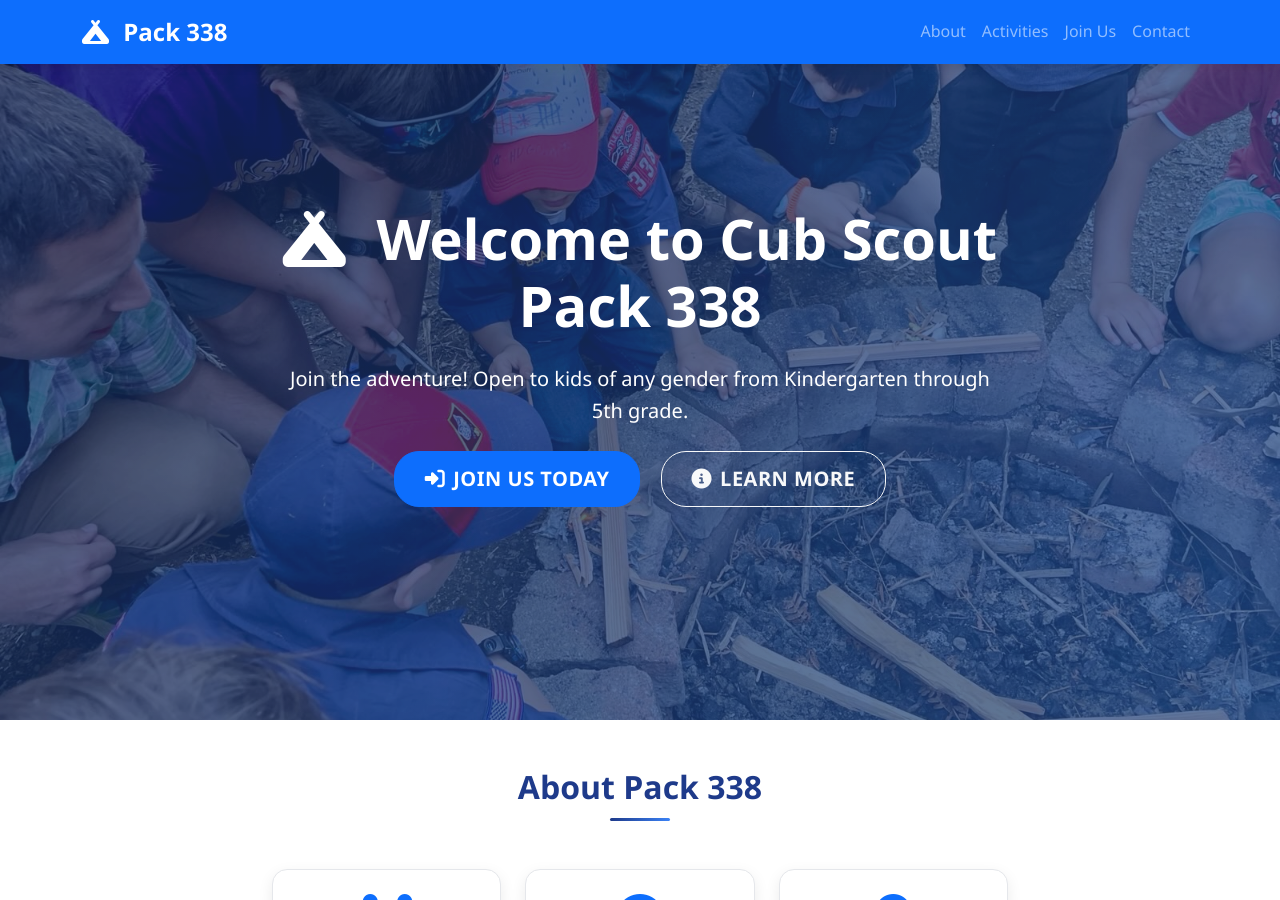
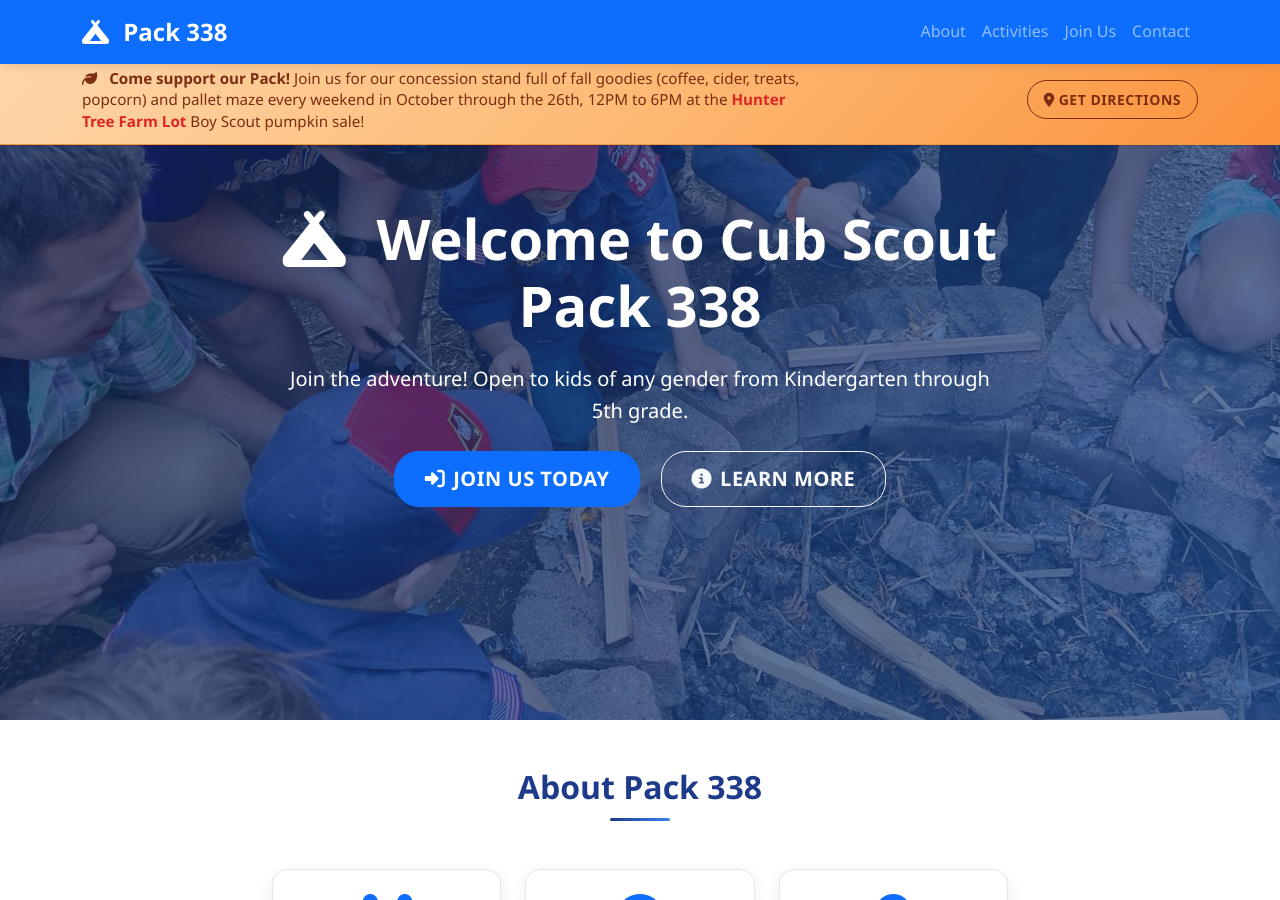
Before and after one commit to chrismetcalf/pack338seattle.org, a Jekyll site: the page built from index.html, in a window 1280 px wide and 900 px high. Built offline with Jekyll 4.4.1, drawn with Linux system fonts in a browser that asks for light colours.

Commit message:
Adding fall fundraiser announcement

```diff
--- a/_layouts/default.html
+++ b/_layouts/default.html
@@ -48,6 +48,28 @@
         </div>
     </nav>
 
+    <!-- Announcement Bar -->
+    <div class="announcement-bar">
+        <div class="container">
+            <div class="row align-items-center">
+                <div class="col-md-8">
+                    <div class="announcement-content">
+                        <i class="fas fa-leaf me-2"></i>
+                        <strong>Come support our Pack!</strong>
+                        Join us for our concession stand full of fall goodies (coffee, cider, treats, popcorn) and pallet maze every weekend in October through the 26th, 12PM to 6PM at the
+                        <a href="https://maps.google.com/maps?q=7744+35th+Ave+NE+Seattle,+WA+98115" target="_blank" class="announcement-link">Hunter Tree Farm Lot</a>
+                        Boy Scout pumpkin sale!
+                    </div>
+                </div>
+                <div class="col-md-4 text-md-end">
+                    <a href="https://maps.google.com/maps?q=7744+35th+Ave+NE+Seattle,+WA+98115" target="_blank" class="btn btn-outline-secondary btn-sm announcement-btn">
+                        <i class="fas fa-map-marker-alt me-1"></i>Get Directions
+                    </a>
+                </div>
+            </div>
+        </div>
+    </div>
+
     <!-- Main Content -->
     <main>
         {{ content }}
--- a/assets/css/style.css
+++ b/assets/css/style.css
@@ -1,4 +1,71 @@
 /* Custom CSS for Pack 338 Website */
+
+/* Announcement Bar */
+.announcement-bar {
+    background: linear-gradient(135deg, #fed7aa 0%, #fdba74 50%, #fb923c 100%);
+    color: #7c2d12;
+    padding: 12px 0;
+    border-bottom: 1px solid #fb923c;
+    box-shadow: 0 1px 3px rgba(0,0,0,0.1);
+    position: fixed;
+    top: 56px; /* Position directly against the navbar with no gap */
+    left: 0;
+    right: 0;
+    z-index: 1029; /* Just below navbar z-index */
+}
+
+.announcement-content {
+    font-size: 0.95rem;
+    line-height: 1.4;
+}
+
+.announcement-link {
+    color: #dc2626;
+    text-decoration: none;
+    font-weight: 600;
+    border-bottom: 1px solid transparent;
+    transition: all 0.3s ease;
+}
+
+.announcement-link:hover {
+    color: #b91c1c;
+    border-bottom-color: #b91c1c;
+    text-decoration: none;
+}
+
+.announcement-btn {
+    border-color: #7c2d12;
+    color: #7c2d12;
+    font-weight: 600;
+    padding: 8px 16px;
+    border-radius: 20px;
+    transition: all 0.3s ease;
+}
+
+.announcement-btn:hover {
+    background-color: #7c2d12;
+    color: white;
+    border-color: #7c2d12;
+    transform: translateY(-1px);
+    box-shadow: 0 2px 4px rgba(124, 45, 18, 0.2);
+}
+
+@media (max-width: 768px) {
+    .announcement-bar {
+        padding: 12px 0;
+    }
+
+    .announcement-content {
+        font-size: 0.9rem;
+        margin-bottom: 10px;
+    }
+
+    .announcement-btn {
+        display: block;
+        width: 100%;
+        text-align: center;
+    }
+}
 
 /* Global Styles */
 :root {
@@ -45,6 +112,7 @@ body {
     align-items: center;
     position: relative;
     overflow: hidden;
+    padding-top: 140px; /* Account for navbar (76px) + announcement bar (~64px) */
 }
 
 /* Hero title styling to prevent wrapping */
@@ -76,15 +144,7 @@ body {
     z-index: 2;
 }
 
-/* Enhanced hero section with image */
-.hero-section {
-    background: linear-gradient(135deg, var(--primary-color) 0%, var(--secondary-color) 100%);
-    min-height: 80vh;
-    display: flex;
-    align-items: center;
-    position: relative;
-    overflow: hidden;
-}
+/* Enhanced hero section with image - styles are now combined above */
 
 .hero-section::before {
     content: '';
@@ -308,7 +368,7 @@ footer a:hover {
 @media (max-width: 768px) {
     .hero-section {
         min-height: 60vh;
-        padding: 60px 0;
+        padding: 120px 0 60px 0; /* Account for navbar + announcement bar on mobile */
     }
 
     /* Optimize image for mobile */
```
Also changed, not shown: assets/images/favicon.svg.
